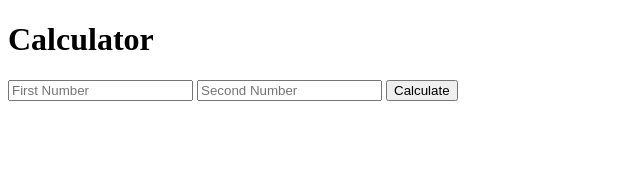
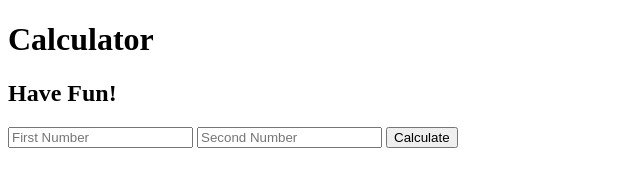
Before and after one commit to likhithaindukuri/Calculator, a website: page index.html in a window 1280 px wide. Shown: the whole page, without its empty margins (0-640 px from the left). Drawn offline with Linux system fonts and the light colour scheme.

Commit message:
Modified

```diff
--- a/index.html
+++ b/index.html
@@ -6,6 +6,7 @@
   </head>
   <body>
     <h1>Calculator</h1>
+    <h2>Have Fun!</h2>
     <form action="index.html" method="post">
       <input type="text" name="num1" placeholder="First Number">
       <input type="text" name="num2" placeholder="Second Number">
```
